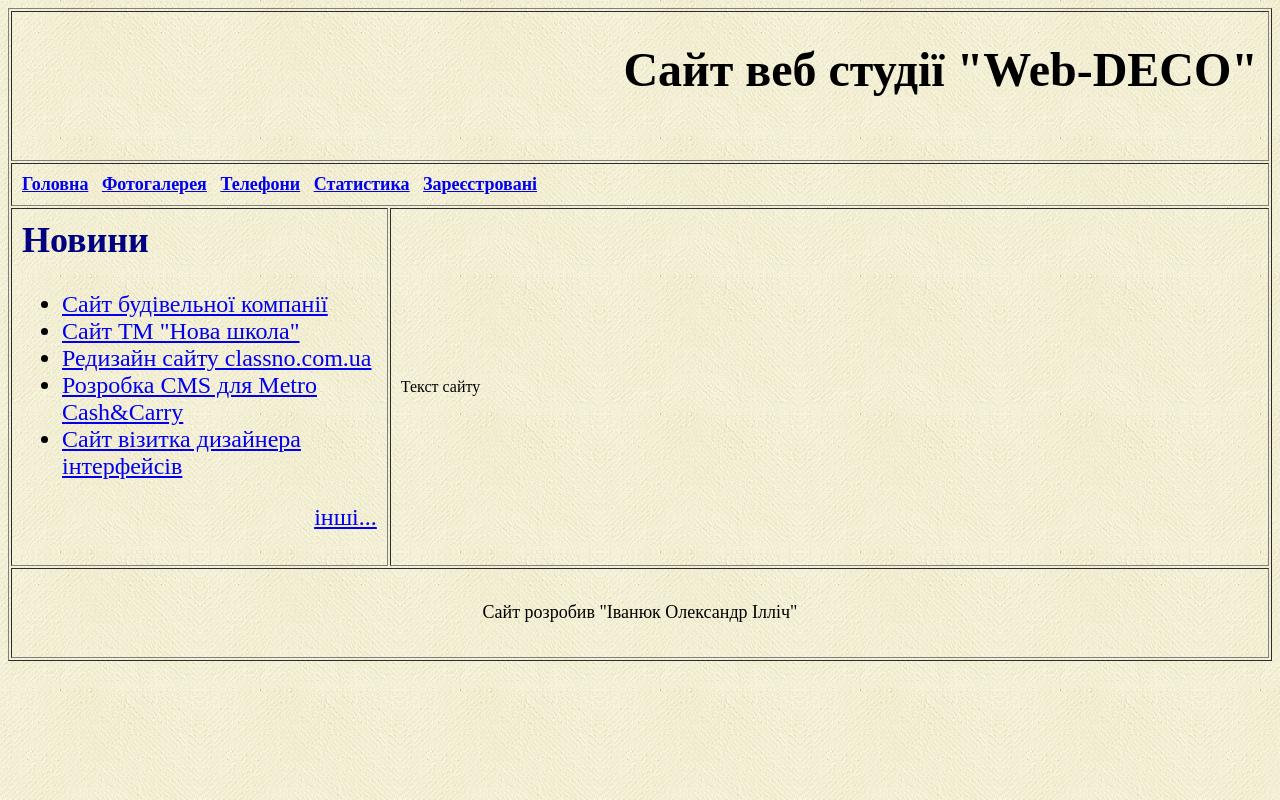
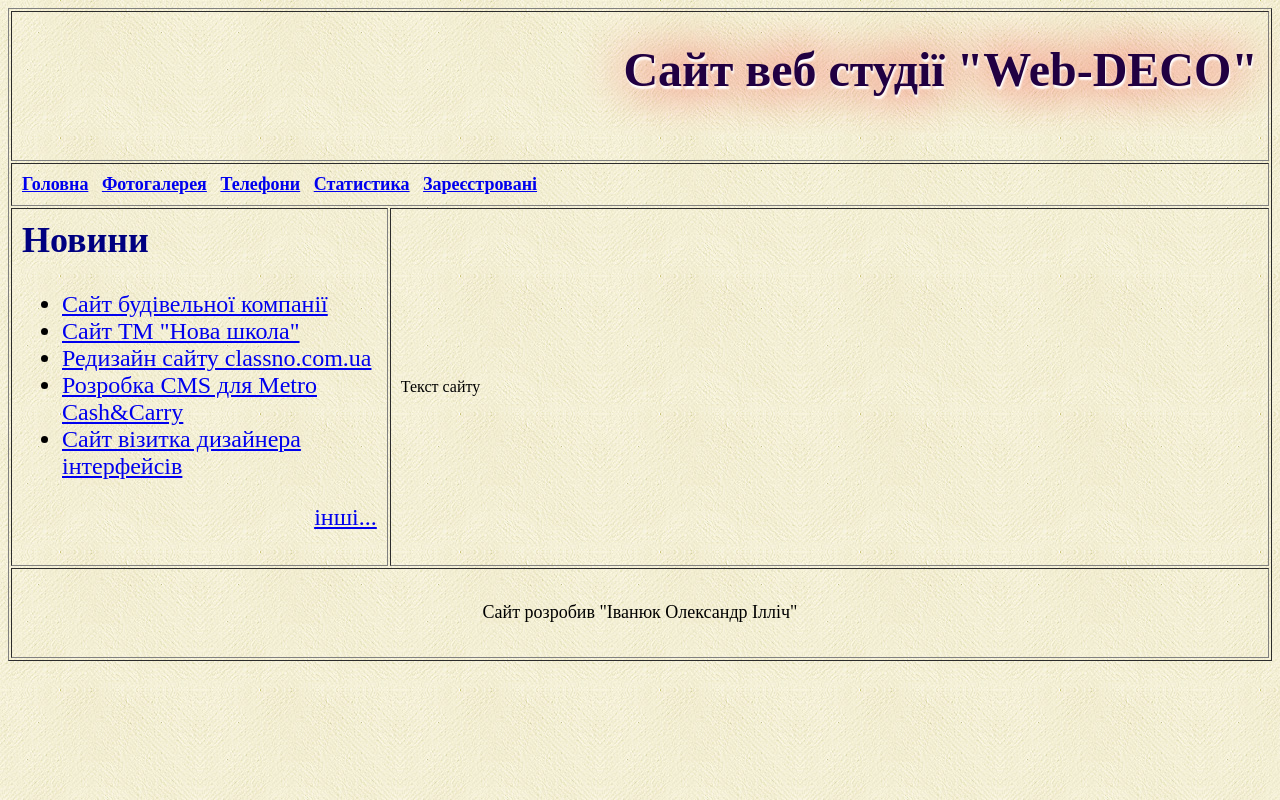
Before and after one commit to ivanyuk1985/ivanyuk1985.github.io, a plain HTML site: page index.html in a window 1280 px wide. Drawn offline with Linux system fonts and the light colour scheme.

Commit message:
09 - Додав стиль - тінь

```diff
--- a/index.html
+++ b/index.html
@@ -2,13 +2,19 @@
 <head>
 <meta charset="UTF-8">
 <title>Сайт веб студії "Web-DECO"</title>
-
+<style>
+.shadowtext {
+text-shadow: 1px 3px 2px white, 0 0 1em red;
+color: #210042;
+font-size: 2em;
+}
+</style>
 </head>
 <body background="images/bg.jpg">
 
 <table border="1" align="center" cellpadding="10">
 <tr>
-<td colspan="2" height="150" align="right"><font size="5"><h1>Сайт веб студії "Web-DECO"</h1></font></td>
+<td colspan="2" height="150" align="right"><font size="5" color="Maroon"><h1 class="shadowtext">Сайт веб студії "Web-DECO"</h1></font></td>
 </tr>
 <tr>
 <td colspan="2">
```
